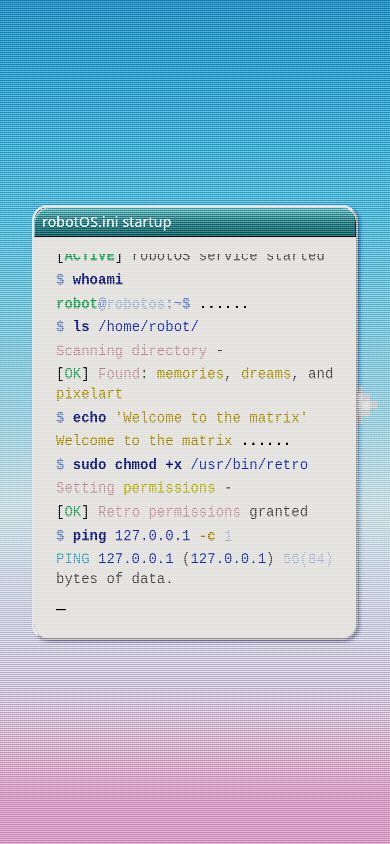
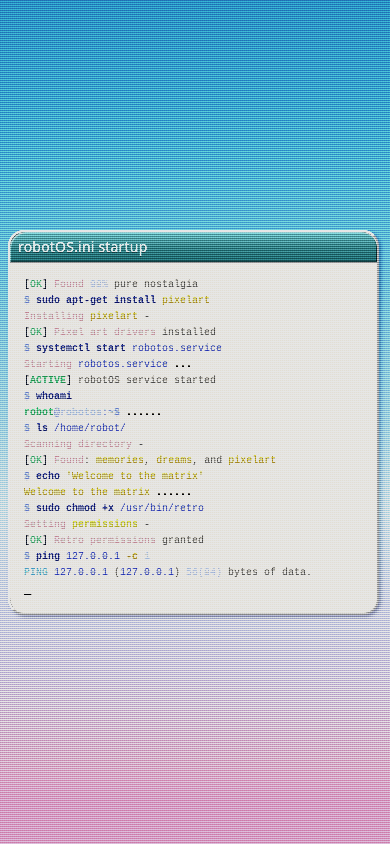
Before and after one commit to robotwilliams/rw-portfolio, a Next.js app: page / in a window 390 px wide. Built offline with nearby package versions, Linux system fonts and the light colour scheme.

Commit message:
UI Update - Loading Screen Responsive
- Made loading screen responsive for tablet and mobile

- Added dynamic height calculation based on screen size

- Scaled font sizes and padding for smaller screens

- Added responsive container width adjustments

```diff
--- a/src/app/globals.css
+++ b/src/app/globals.css
@@ -3953,3 +3953,112 @@ p[class*="text-3xl"] {
     margin: 1rem 0;
   }
 }
+
+/* Responsive loading window */
+.loading-window-content {
+  max-height: 90vh;
+  overflow: hidden;
+}
+
+@media (max-width: 768px) {
+  .loading-window-content {
+    max-height: 65vh;
+  }
+
+  .retro-loading-text {
+    font-size: 14px;
+    padding: 12px;
+  }
+
+  .terminal-message {
+    font-size: 12px;
+    margin: 3px 0;
+  }
+}
+
+@media (max-width: 600px) {
+  .loading-window-content {
+    max-height: 60vh;
+  }
+
+  .retro-loading-text {
+    font-size: 13px;
+    padding: 10px;
+  }
+
+  .terminal-message {
+    font-size: 11px;
+    margin: 2px 0;
+  }
+}
+
+@media (max-width: 480px) {
+  .loading-window-content {
+    max-height: 55vh;
+  }
+
+  .retro-loading-text {
+    font-size: 12px;
+    padding: 8px;
+  }
+
+  .terminal-message {
+    font-size: 10px;
+    margin: 2px 0;
+  }
+}
+
+@media (max-width: 360px) {
+  .loading-window-content {
+    max-height: 50vh;
+  }
+
+  .retro-loading-text {
+    font-size: 11px;
+    padding: 6px;
+  }
+
+  .terminal-message {
+    font-size: 9px;
+    margin: 1px 0;
+  }
+}
+
+/* Responsive loading container */
+.loading-container {
+  width: 100%;
+  max-width: 42rem;
+  padding-left: 2rem;
+  padding-right: 2rem;
+}
+
+@media (max-width: 768px) {
+  .loading-container {
+    max-width: 90%;
+    padding-left: 1rem;
+    padding-right: 1rem;
+  }
+}
+
+@media (max-width: 600px) {
+  .loading-container {
+    max-width: 95%;
+    padding-left: 0.75rem;
+    padding-right: 0.75rem;
+  }
+}
+
+@media (max-width: 480px) {
+  .loading-container {
+    max-width: 100%;
+    padding-left: 0.5rem;
+    padding-right: 0.5rem;
+  }
+}
+
+@media (max-width: 360px) {
+  .loading-container {
+    padding-left: 0.25rem;
+    padding-right: 0.25rem;
+  }
+}
--- a/src/components/PageLoadWrapper.tsx
+++ b/src/components/PageLoadWrapper.tsx
@@ -44,7 +44,7 @@ export default function PageLoadWrapper({ children }: PageLoadWrapperProps) {
             <div className="cloud-four"></div>
           </div>
         </div>
-        <div className="w-full max-w-2xl px-8 relative z-10">
+        <div className="w-full max-w-2xl px-8 loading-container relative z-10">
           <RetroLoading
             messages={[
               '<span class="terminal-prompt">$</span> <span class="terminal-command">sudo init robotOS</span>',
--- a/src/components/RetroLoading.tsx
+++ b/src/components/RetroLoading.tsx
@@ -2,6 +2,24 @@
 import { useEffect, useRef, useState } from "react";
 
 import { RetroLoadingProps } from "@/types";
+
+// Get responsive height for loading window
+const getLoadingHeight = () => {
+  if (typeof window === "undefined") return "400px";
+  const screenWidth = window.innerWidth;
+  const screenHeight = window.innerHeight;
+
+  if (screenWidth <= 360) {
+    return `${Math.min(screenHeight * 0.5, 300)}px`;
+  } else if (screenWidth <= 480) {
+    return `${Math.min(screenHeight * 0.55, 350)}px`;
+  } else if (screenWidth <= 600) {
+    return `${Math.min(screenHeight * 0.6, 380)}px`;
+  } else if (screenWidth <= 768) {
+    return `${Math.min(screenHeight * 0.65, 400)}px`;
+  }
+  return "400px";
+};
 
 export default function RetroLoading({
   messages = [
@@ -18,6 +36,7 @@ export default function RetroLoading({
   const [isComplete, setIsComplete] = useState(false);
   const [spinnerChar, setSpinnerChar] = useState(0);
   const [dotCounts, setDotCounts] = useState<{ [index: number]: number }>({});
+  const [loadingHeight, setLoadingHeight] = useState("400px");
   const textRef = useRef<HTMLDivElement>(null);
   const spinnerChars = ["|", "/", "-", "\\"];
 
@@ -86,6 +105,16 @@ export default function RetroLoading({
     return () => clearInterval(dotsInterval);
   }, [currentMessageIndex, messages]);
 
+  // Set responsive height on mount and resize
+  useEffect(() => {
+    setLoadingHeight(getLoadingHeight());
+    const handleResize = () => {
+      setLoadingHeight(getLoadingHeight());
+    };
+    window.addEventListener("resize", handleResize);
+    return () => window.removeEventListener("resize", handleResize);
+  }, []);
+
   // Auto-scroll to bottom when new messages appear
   useEffect(() => {
     if (textRef.current) {
@@ -135,9 +164,9 @@ export default function RetroLoading({
 
       {/* Window Content */}
       <div
-        className="window-content"
+        className="window-content loading-window-content"
         style={{
-          height: "400px",
+          height: loadingHeight,
           padding: "6px",
           paddingTop: "16px",
           paddingBottom: "6px"
```
